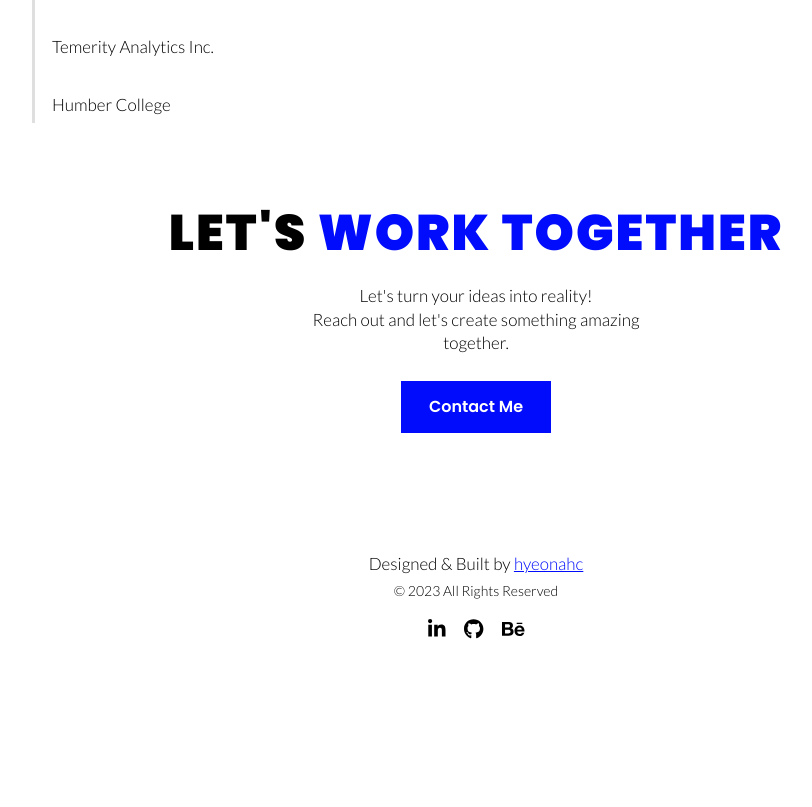
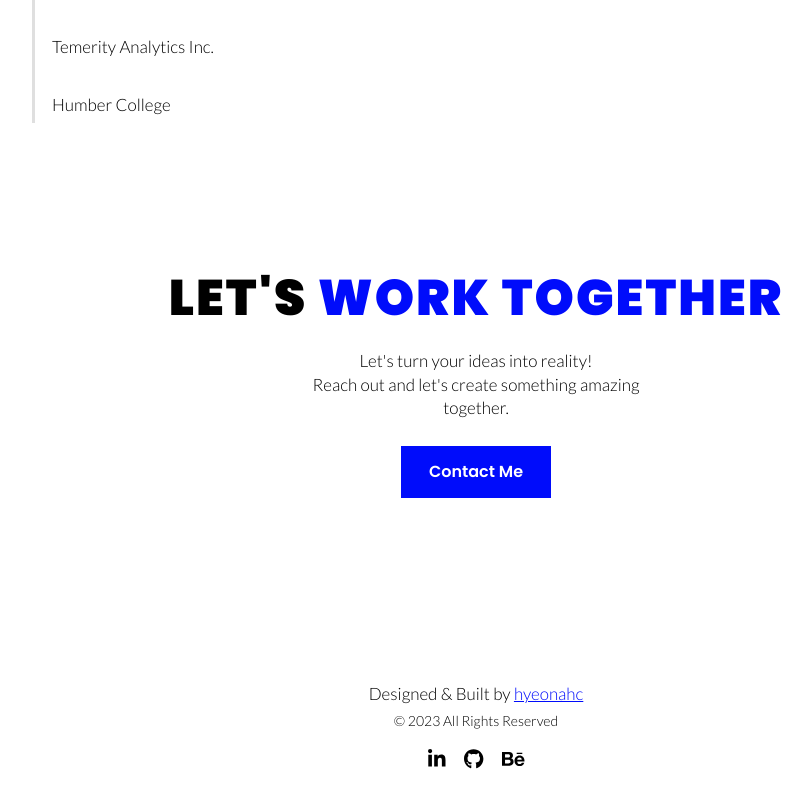
Before and after one commit to hyeonahc/portfolio, a Next.js app: page / in a window 1280 px wide. Shown: the part 4100-4907 px from the top of the page, without its empty margins (164-976 px from the left). Before the commit the page ends 4779 px from the top, so only its background shows below. Built offline with nearby package versions, Linux system fonts and the light colour scheme.

Commit message:
#20 design: Update Contact section design

```diff
--- a/components/ContactSection/index.js
+++ b/components/ContactSection/index.js
@@ -13,7 +13,7 @@ const ContactSection = () => {
   return (
     <Row
       id='contact'
-      padding='5em 0'
+      padding='150px 0'
       flexDirection='column'
       gap='1.5em'>
       <Title>
```
